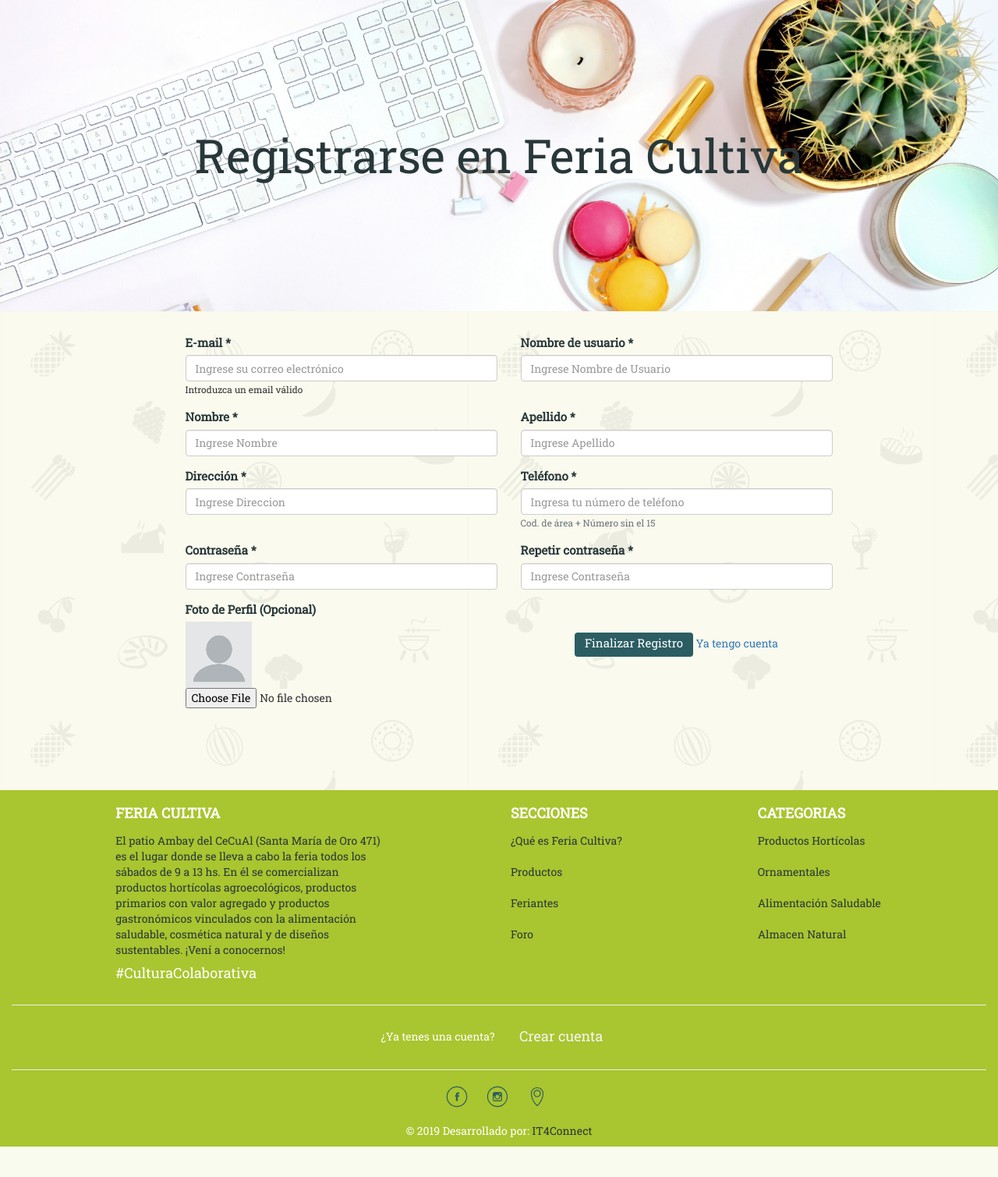
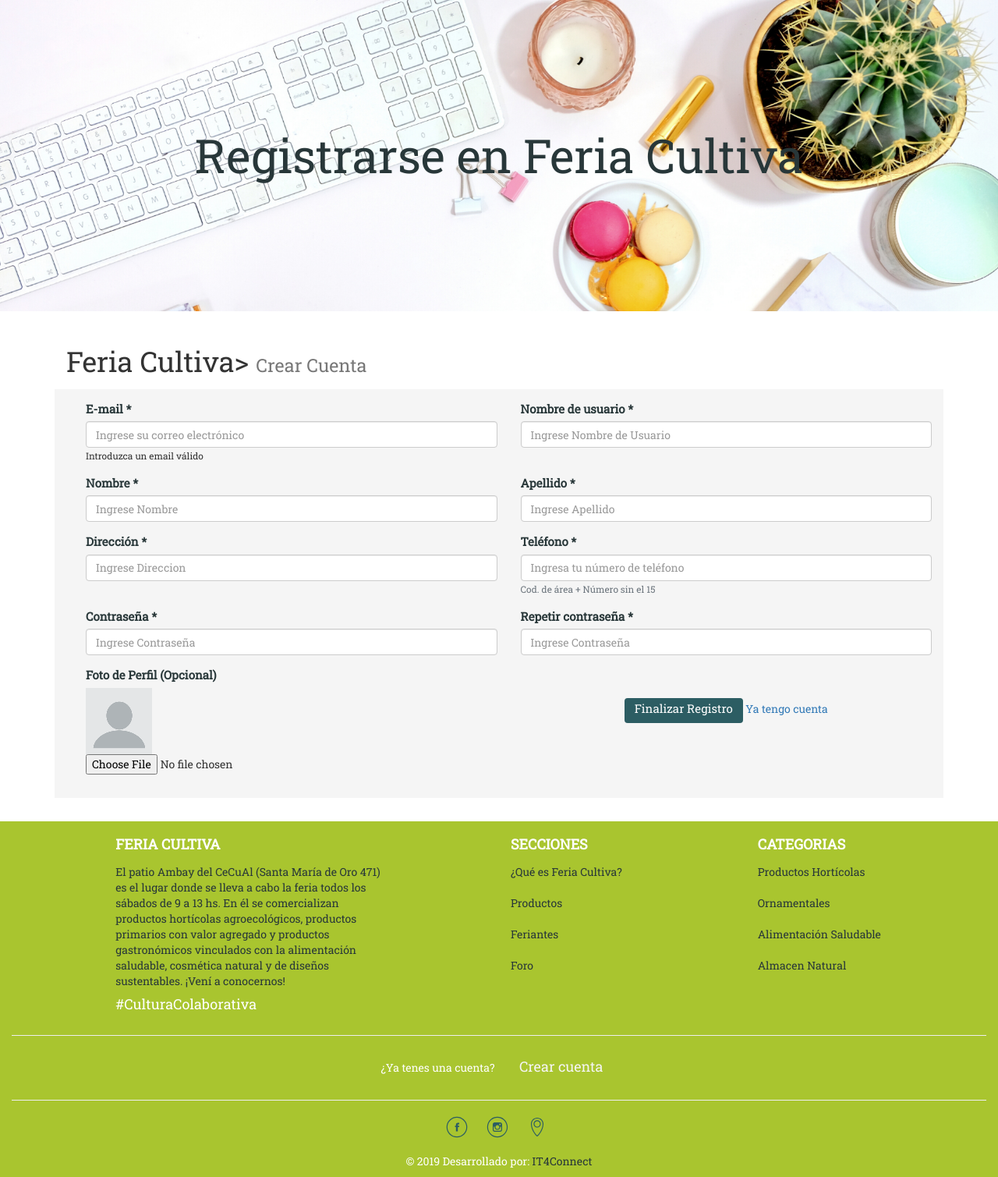
Before and after one commit to EmaRuidiaz/Cecual, a Django app: template feriacultiva/templates/user/registro.html in a window 1280 px wide. Shown: the part 83-1592 px from the top of the page at 78% size. Before the commit the page ends 1553 px from the top, so only its background shows below. Run offline with Django 3.2, Linux system fonts and the light colour scheme; the template is opened without the code that fills it: values that come from a table or form of the project are taken from there, others are empty; parts of the project's set-up code (start-up, migrations or seed data) failed here and were passed over; some libraries are stand-ins or nearby versions.

Commit message:
arreglado formularios

```diff
--- a/feriacultiva/templates/Admin/agregarFeriante.html
+++ b/feriacultiva/templates/Admin/agregarFeriante.html
@@ -62,7 +62,7 @@
 <section class="py-5">
   <!-- titulo y subtitulo de la pagina -->
 <div class="container">
-  <div class="container">
+
 
     <h1 class="my-4">Panel de Administración>
      <small>Alta Feriante</small></h1>
--- a/feriacultiva/templates/user/registro.html
+++ b/feriacultiva/templates/user/registro.html
@@ -18,12 +18,14 @@
   </div>
 </header>
 <!-- Page Content -->
-<section class="py-5" style="background-image: url({% static 'img/back.png' %}) ">
-
+<section class="py-5" >
   <!-- Page Content -->
   <div class="container">
+     <h1 class="my-4">Feria Cultiva>
+     <small>Crear Cuenta</small></h1>
+
    <div class="row">
-    <div class="conteiner7 mx-auto" style="padding-bottom: 60px; width: 75%" >
+    <div class="container h-100 " style="background-color: #f5f5f5;padding-top: 15px; padding-bottom: 15px;" >
         {% for x in messages %}
             <div class="alert alert-success">
                 {{x}}
```
